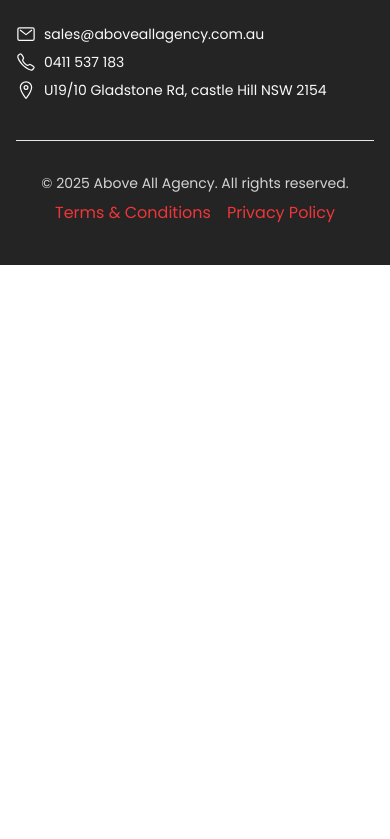
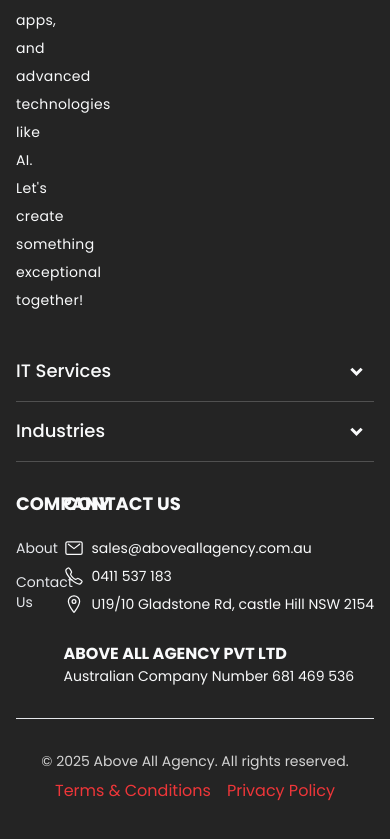
Before and after one commit to volvrit1/aaa-new-design, a Next.js app: page /terms-and-conditions in a window 390 px wide. Shown: the part 5523-6362 px from the top of the page. Before the commit the page ends 5788 px from the top, so only its background shows below. Built offline with nearby package versions, Linux system fonts and the light colour scheme.

Commit message:
fix code

```diff
--- a/src/app/components/common/Footer.tsx
+++ b/src/app/components/common/Footer.tsx
@@ -214,7 +214,7 @@
   return (
     <footer className="text-gray-50 font-[poppins] bg-[#242424] py-10 px-4 lg:px-10">
       <div className="container mx-auto">
-        <div className="grid grid-cols-1 md:grid-cols-2 lg:grid-cols-6 gap-7 lg:gap-10 mx-auto">
+        <div className="grid grid-cols-1 md:grid-cols-2 lg:grid-cols-7 gap-7 lg:gap-10 mx-auto">
           <div className="w-full lg:col-span-2">
             <div className="mb-4">
               <Image
@@ -235,11 +235,14 @@
             </div>
           </div>
 
-          <Accordion
-            sidebar={true}
-            diffColor={true}
-            services={servicesNew}
-          />
+          <div className="col-span-2">
+            <h3 className="mb-3 text-lg uppercase font-semibold hidden lg:block">Services</h3>
+            <Accordion
+              sidebar={true}
+              diffColor={true}
+              services={servicesNew}
+            />
+          </div>
 
           <div>
             <h3 className="mb-5 text-lg uppercase font-semibold">Company</h3>
@@ -296,6 +299,8 @@
                 </strong>{" "}
                 U19/10 Gladstone Rd, castle Hill NSW 2154
               </p>
+              <p className="uppercase pt-5 font-bold">Above All Agency PVT LTD</p>
+              <p className="text-sm">Australian Company Number <Link href={"tel:681469536"} className="hover:underline">681 469 536</Link></p>
             </div>
           </div>
         </div>
--- a/src/app/components/common/FooterAccordion.tsx
+++ b/src/app/components/common/FooterAccordion.tsx
@@ -22,10 +22,10 @@
     <div className="overflow-hidden">
       <button
         onClick={() => setIsOpen(!isOpen)}
-        className="w-full text-left py-3 border-b border-white/20"
+        className="w-full text-left py-3 lg:py-0 border-b border-white/20 lg:border-none"
       >
-        <div className="flex justify-between items-center">
-          <h2 className="text-lg font-medium">{title}</h2>
+        <div className="flex justify-between items-center lg:text-white/70 hover:text-gray-500">
+          <h2 className="text-lg lg:text-sm font-medium lg:font-none">{title}</h2>
           <p className="text-lg font-medium">
             {isOpen ? (
               <RiArrowDropUpLine size={35} />
@@ -41,7 +41,7 @@
       >
         <div className={`py-2 ${diffColor ? "" : "bg-gray-900"} space-y-3 mt-2`}>
           {content.map((link: any) => (
-            <li key={link.href} className="text-[15px] pl-4 list-disc">
+            <li key={link.href} className="text-[15px] lg:text-xs pl-4 lg:pl-2 list-disc">
               <Link
                 aria-label={link.label}
                 className="hover:underline"
```
